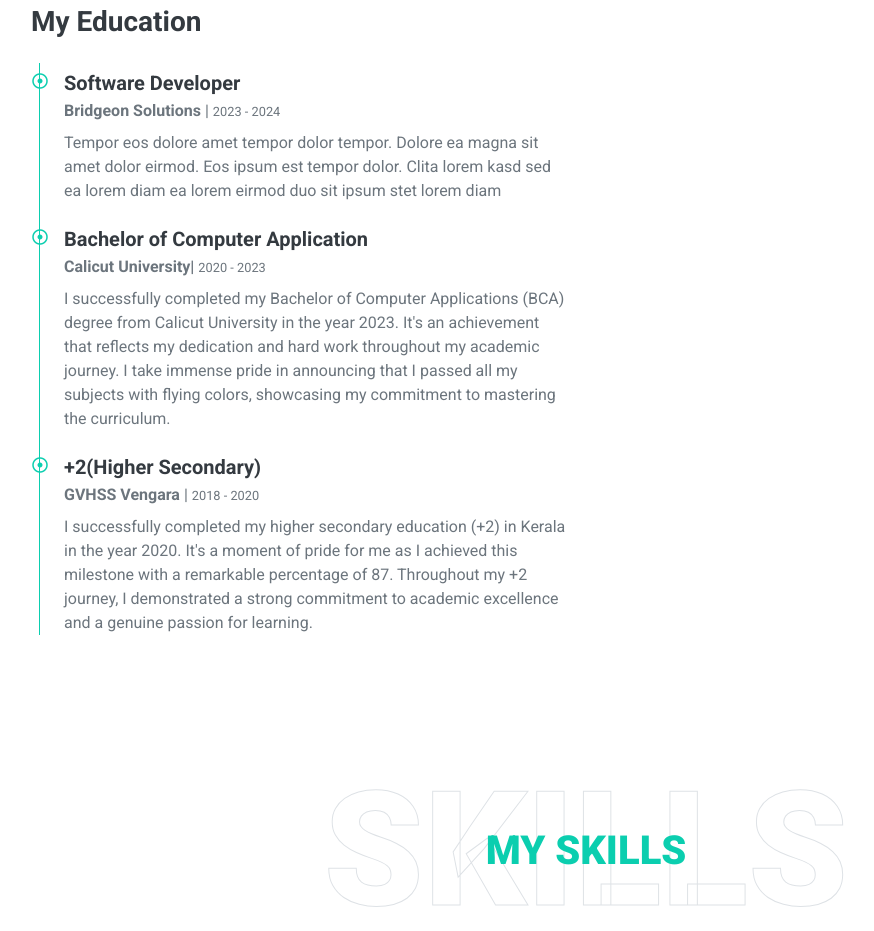
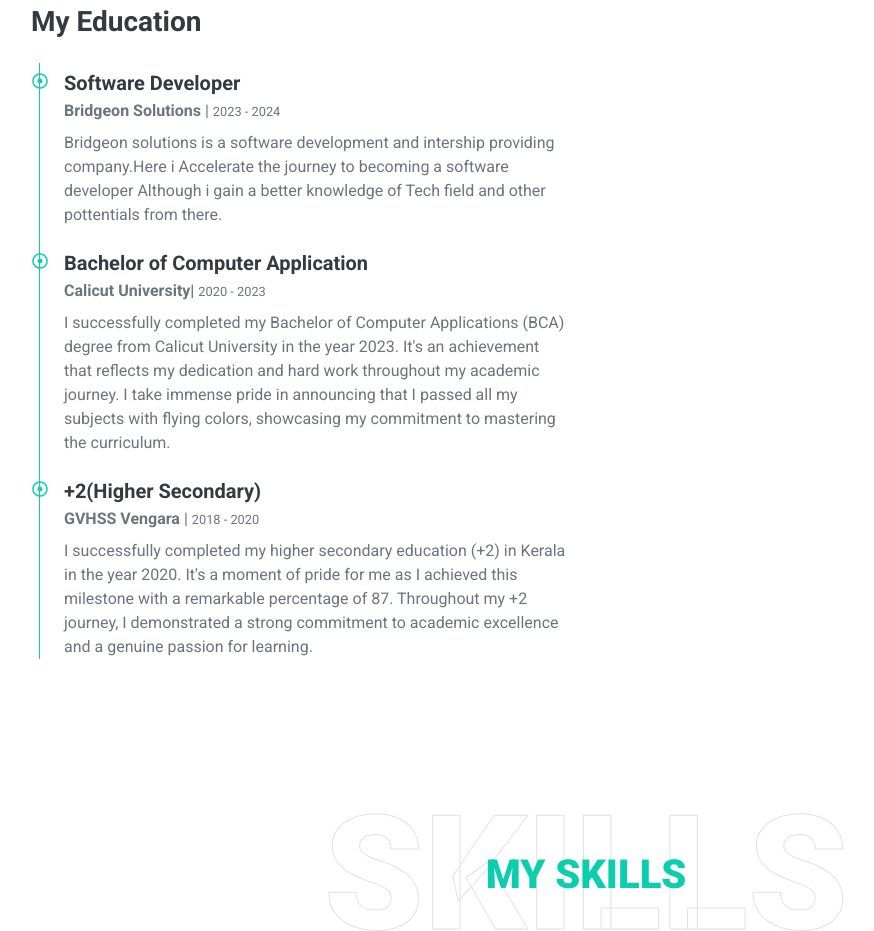
Before and after one commit to Farseena-M/portfolio, a plain HTML site: page index.html in a window 1280 px wide. Shown: the part 1921-2852 px from the top of the page, without its empty margins (54-928 px from the left). Drawn offline with nearby package versions, Linux system fonts and the light colour scheme; some packages are replaced by stand-ins of ours; a script that the page names is missing.

Commit message:
Update index.html

```diff
--- a/index.html
+++ b/index.html
@@ -127,7 +127,8 @@
                             <i class="far fa-dot-circle text-primary position-absolute" style="top: 2px; left: -32px;"></i>
                             <h5 class="font-weight-bold mb-1">Software Developer</h5>
                             <p class="mb-2"><strong>Bridgeon Solutions</strong> | <small>2023 - 2024</small></p>
-                            <p>Tempor eos dolore amet tempor dolor tempor. Dolore ea magna sit amet dolor eirmod. Eos ipsum est tempor dolor. Clita lorem kasd sed ea lorem diam ea lorem eirmod duo sit ipsum stet lorem diam</p>
+                            <p>Bridgeon solutions is a software development and intership providing company.Here i Accelerate the journey to becoming a software developer
+Although i gain a better knowledge of Tech field and other pottentials from there.</p>
                         </div>
                         <div class="position-relative mb-4">
                             <i class="far fa-dot-circle text-primary position-absolute" style="top: 2px; left: -32px;"></i>
```
